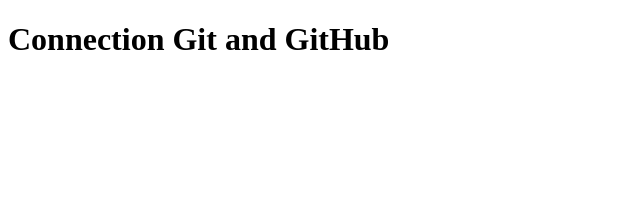
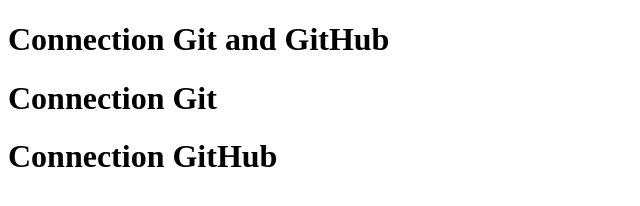
Before and after one commit to IrvingVelarde/Ajax-with-PHP, a plain HTML site: page index.html in a window 1280 px wide. Shown: the whole page, without its empty margins (0-640 px from the left). Drawn offline with Linux system fonts and the light colour scheme.

Commit message:
Segundo Configuracion

```diff
--- a/index.html
+++ b/index.html
@@ -8,5 +8,7 @@
 </head>
 <body>
     <h1>Connection Git and GitHub</h1>
+    <h1>Connection Git</h1>
+    <h1>Connection GitHub</h1>
 </body>
 </html>
```
